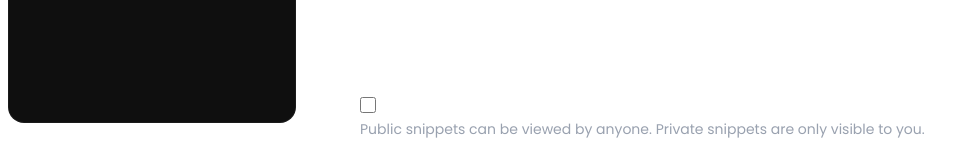
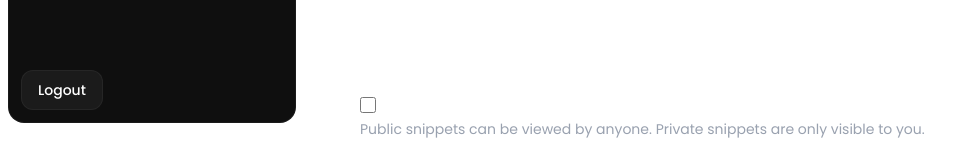
Before and after one commit to akinloluwami/dropp, a Next.js app: page /dashboard/snippets/new in a window 1280 px wide. Shown: the part 669-829 px from the top of the page, without its empty margins (0-979 px from the left). Built offline with nearby package versions, Linux system fonts and the light colour scheme.

Commit message:
Add LogoutButton to Sidebar component for user logout functionality

```diff
--- a/app/dashboard/components/sidebar.tsx
+++ b/app/dashboard/components/sidebar.tsx
@@ -4,6 +4,7 @@ import Link from "next/link";
 import { usePathname } from "next/navigation";
 import React from "react";
 import * as Icons from "solar-icon-set";
+import LogoutButton from "./logout-button";
 
 const Sidebar = () => {
   const links = [
@@ -17,7 +18,8 @@ const Sidebar = () => {
   const pathname = usePathname();
 
   return (
-    <div className="bg-[#0f0f0f] h-[calc(100vh-16px)] w-72 rounded-2xl border border-gray-50/5 p-3 fixed">
+    <div className="bg-[#0f0f0f] h-[calc(100vh-16px)] w-72 rounded-2xl border border-gray-50/5 p-3 fixed flex justify-between flex-col">
+      <div className="">
         <p className="font-semibold text-lg">Dropp</p>
         <div className="mt-10">
           {links.map((link) => (
@@ -36,6 +38,10 @@ const Sidebar = () => {
           ))}
         </div>
       </div>
+      <div className="">
+        <LogoutButton />
+      </div>
+    </div>
   );
 };
 
```
Lines whose indentation alone changed are shown as unchanged.
